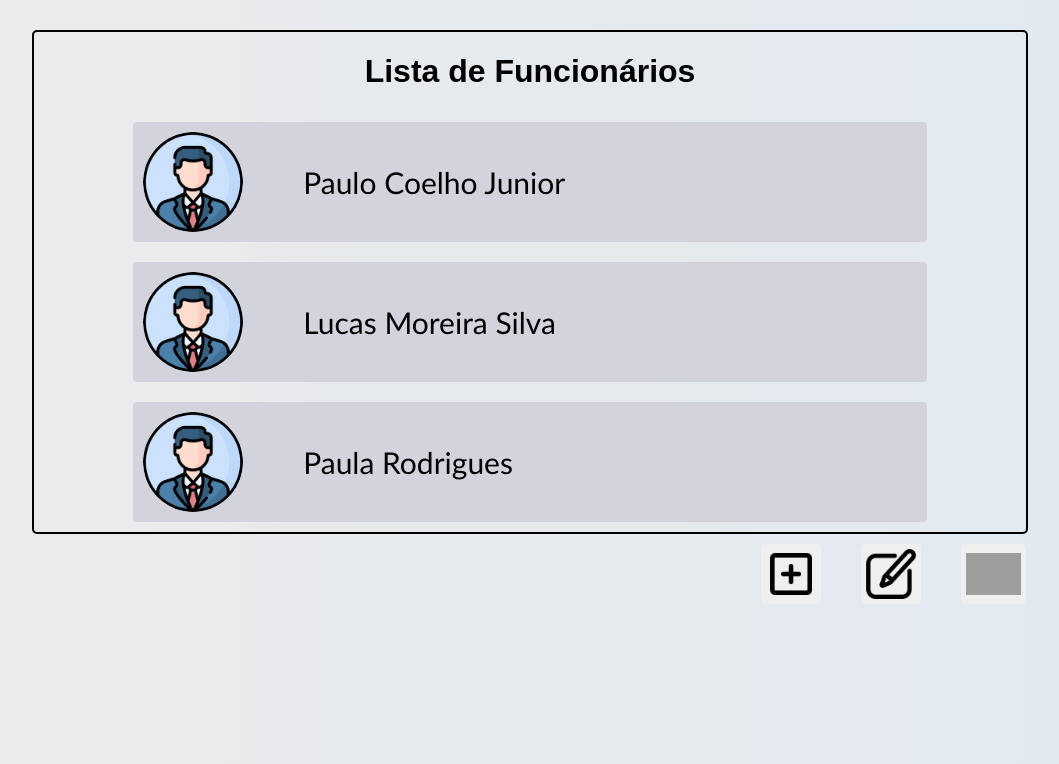
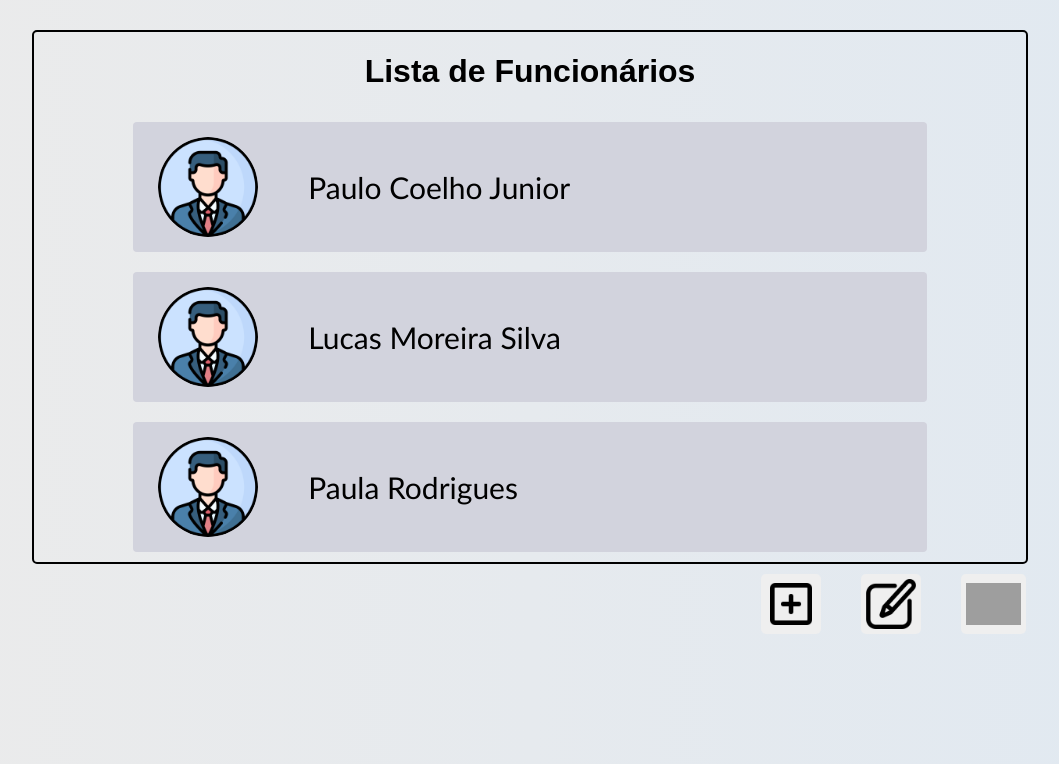
Before and after one commit to V1N1nam/Django, a Django app: page /main/ in a window 1280 px wide. Shown: the part 56-820 px from the top of the page, without its empty margins (110-1169 px from the left). Run offline with Django 5.2, Linux system fonts and the light colour scheme; data comes from the database, SQL or seed files in the repository; both versions use the stored data as it was after the commit; grey boxes are pictures that could not be loaded.

Commit message:
mudanças basicas

```diff
--- a/app/static/app/css/main.css
+++ b/app/static/app/css/main.css
@@ -54,12 +54,17 @@ a{
     flex-direction: row;
     align-items: center;
     width: 80%;
-    height: 120px;
+    height: 130px;
     background-color: rgb(210, 211, 221);
     margin: 10px 0;
     border-radius: 4px;
     border: none;
     cursor: pointer;
+    transition: 0.3s;
+}
+
+.funcionarioContainer:hover{
+    background-color: rgb(190, 191, 201);
 }
 
 .funcionarioContainer a{
@@ -75,7 +80,7 @@ a{
 
 .funcionarioProfileImage{
     border-radius: 50%;
-    padding: 0 10px;
+    margin: 0 0 0 25px;
     width: 100px;
 }
 
```
Also changed, not shown: db.sqlite3.
